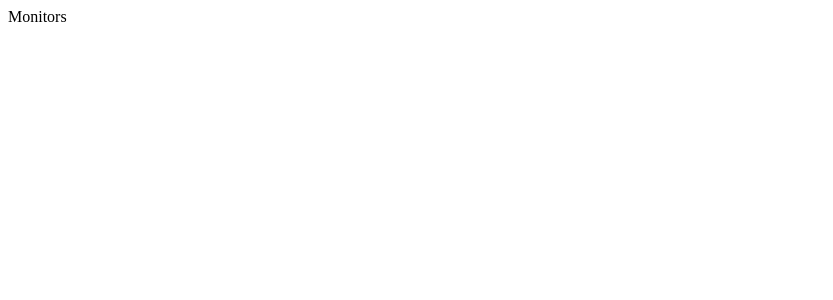
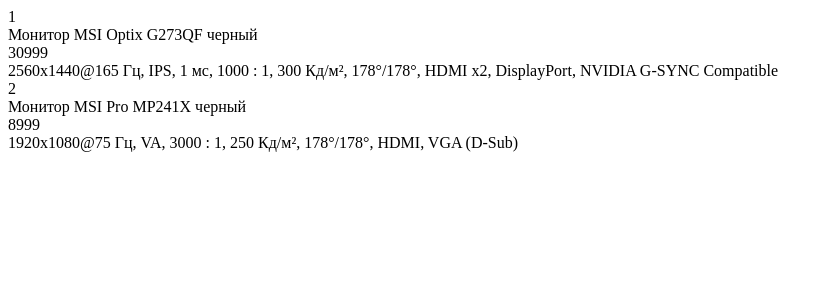
Before and after one commit to ElkinAndrey/MonXQ, a React (Create React App) app in the folder monxq-app/: page /Monitors in a window 1280 px wide. Shown: the top 300 px of the page, without its empty margins (0-833 px from the left). Built offline with nearby package versions, Linux system fonts and the light colour scheme.

Commit message:
Добавил вывод данных на экран

```diff
--- a/monxq-app/src/API/MonitorsService.js
+++ b/monxq-app/src/API/MonitorsService.js
@@ -54,7 +54,10 @@
   static async getMonitor(id) {
     // const response = await axios.get(`${URL}/Monitors/${id}`);
     // return response.data;
-
-    return Monitors[id];
+    for (let monitor of Monitors) {
+      if (monitor.id.toString() === id.toString()){
+        return monitor;
+      }
+    }
   }
 }
--- a/monxq-app/src/components/Monitor/Monitor.jsx
+++ b/monxq-app/src/components/Monitor/Monitor.jsx
@@ -1,10 +1,49 @@
-import React from "react";
+import React, { useEffect, useRef, useState } from "react";
 import { useParams } from "react-router-dom";
+import MonitorsService from "./../../API/MonitorsService";
+import { useFetching } from "./../hooks/useFetching";
 
 const Monitor = () => {
+  const dataFetchedRef = useRef(false);
   const params = useParams();
+  const [monitor, setMonitor] = useState({});
 
-  return <div>{params.id}</div>;
+  const [fetchMonitor, isMonitorLoading, monitorError] = useFetching(
+    async (id) => {
+      const data = await MonitorsService.getMonitor(id);
+      setMonitor(data);
+    }
+  );
+
+  useEffect(() => {
+    if (dataFetchedRef.current) return;
+    dataFetchedRef.current = true;
+    fetchMonitor(params.id);
+  }, []);
+
+  return (
+    <div>
+      {/* Ошибка */}
+      {monitorError ? (
+        <div>Не удалось получить доступ к серверу</div>
+      ) : (
+        <div>
+          {/* Загрузка */}
+          {isMonitorLoading ? (
+            <div>Загрузка...</div>
+          ) : (
+            <div>
+              {/* Данные */}
+              <div>{monitor.id}</div>
+              <div>{monitor.name}</div>
+              <div>{monitor.price}</div>
+              <div>{monitor.description}</div>
+            </div>
+          )}
+        </div>
+      )}
+    </div>
+  );
 };
 
 export default Monitor;
--- a/monxq-app/src/components/Monitors/Monitors.jsx
+++ b/monxq-app/src/components/Monitors/Monitors.jsx
@@ -1,9 +1,56 @@
-import React from 'react'
+import React from "react";
+import { useState } from "react";
+import { useRef } from "react";
+import { useFetching } from "./../hooks/useFetching";
+import MonitorsService from "./../../API/MonitorsService";
+import { useEffect } from "react";
 
 const Monitors = () => {
+  const dataFetchedRef = useRef(false);
+  const [monitors, setMonitors] = useState([]);
+
+  const [fetchMonitor, isMonitorLoading, monitorError] = useFetching(
+    async () => {
+      const data = await MonitorsService.getMonitors();
+      setMonitors(data);
+    }
+  );
+
+  useEffect(() => {
+    if (dataFetchedRef.current) return;
+    dataFetchedRef.current = true;
+    fetchMonitor();
+  }, []);
+
   return (
-    <div>Monitors</div>
-  )
-}
+    <div>
+      {/* Ошибка */}
+      {monitorError ? (
+        <div>Не удалось получить доступ к серверу</div>
+      ) : (
+        <div>
+          {/* Загрузка */}
+          {isMonitorLoading ? (
+            <div>Загрузка...</div>
+          ) : (
+            <div>
+              {/* Данные */}
+              <div>
+                {monitors.map((monitor) => (
+                  <div>
+                    <div>{monitor.id}</div>
+                    <div>{monitor.name}</div>
+                    <div>{monitor.price}</div>
+                    <div>{monitor.description}</div>
+                  </div>
+                ))}
+              </div>
+            </div>
+          )}
+        </div>
+      )}
+    </div>
+  );
+};
 
-export default Monitors
+export default Monitors;
--- /dev/null
+++ b/monxq-app/src/components/hooks/useFetching.jsx
@@ -0,0 +1,19 @@
+import { useState } from "react";
+
+export const useFetching = (callback) => {
+  const [isLoading, setIsLoading] = useState(false);
+  const [error, setError] = useState("");
+
+  const fetching = async (...args) => {
+    try {
+      setIsLoading(true);
+      await callback(...args);
+    } catch (e) {
+      setError(e.message);
+    } finally {
+      setIsLoading(false);
+    }
+  };
+
+  return [fetching, isLoading, error];
+};
```
